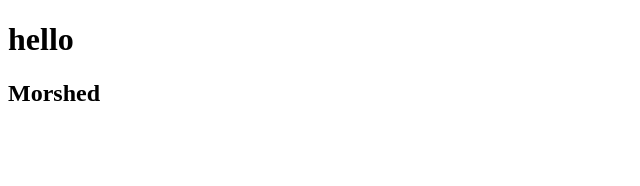
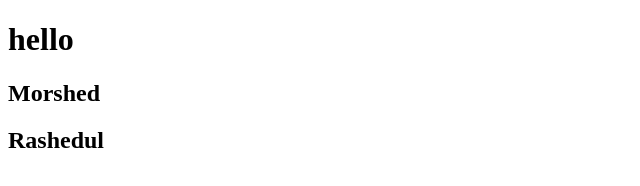
Before and after one commit to TahidulAlam/practiseCollab, a plain HTML site: page index.html in a window 1280 px wide. Shown: the whole page, without its empty margins (0-640 px from the left). Drawn offline with Linux system fonts and the light colour scheme.

Commit message:
first commit by rashedul

```diff
--- a/index.html
+++ b/index.html
@@ -8,5 +8,6 @@
   <body>
     <h1>hello</h1>
     <h2>Morshed</h2>
+    <h2>Rashedul</h2>
   </body>
 </html>
```
